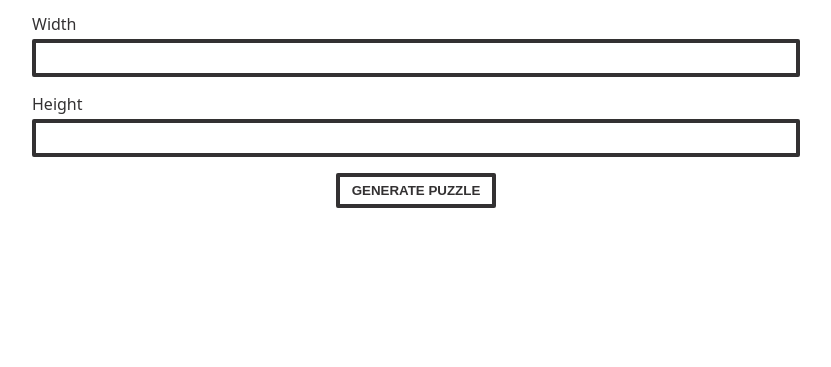
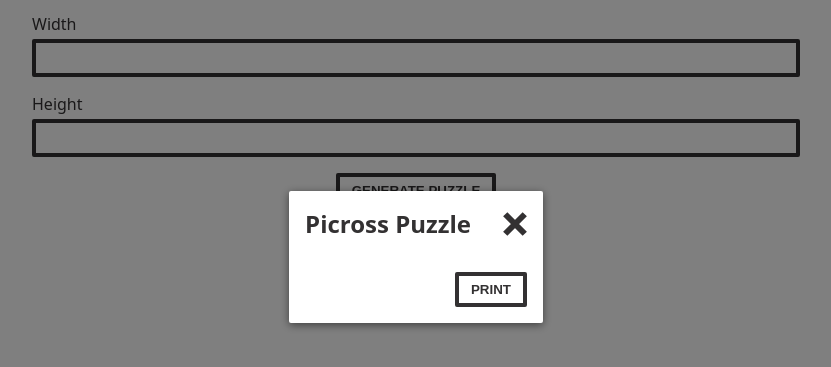
Before and after one commit to InnocentSmasher/picross-creator, a plain HTML site: page index.html in a window 1280 px wide. Shown: the part 143-510 px from the top of the page, without its empty margins (224-1055 px from the left). Drawn offline with Linux system fonts and the light colour scheme.

Commit message:
displaying puzzle clues in modal

```diff
--- a/assets/js/app.js
+++ b/assets/js/app.js
@@ -1,12 +1,8 @@
 /* eslint-disable*/
 
 const grid = document.querySelector('#grid .grid');
-
-// add event listeners to all the squares
-grid.addEventListener('click', function (e) {
-    const square = e.target;
-    square.classList.toggle('fill');
-});
+const modal = document.querySelector('.clue__background');
+const close = modal.querySelector('.close');
 
 // build blank puzzle grid
 document.querySelector('#generate-puzzle').addEventListener('click', function (e) {
@@ -116,7 +112,8 @@ const buildPuzzle = function (size) {
 
     // add grid to ui
     document.querySelector('#clue-grid').append(clue);
-    document.querySelector('#clue-grid').style.display = 'flex';
+    modal.classList.add('open');
+    // document.querySelector('#clue-grid').style.display = 'flex';
 };
 
 // clears blank puzzle grid
@@ -128,7 +125,7 @@ const clearGrid = function () {
 
 // clears puzzle clue grid
 const clearPuzzle = function () {
-    document.querySelector('#clue-grid').style.display = 'none';
+    modal.classList.remove('open');
     document.querySelector('#clue-grid').innerHTML = '';
 }
 
@@ -192,3 +189,17 @@ const calculateClues = function (rowArr, i) {
 
     return html;
 }
+
+// add event listeners to all the squares
+grid.addEventListener('click', function (e) {
+    const square = e.target;
+    square.classList.toggle('fill');
+});
+
+// add event listeners to the modal
+modal.addEventListener('click', function (e) {
+
+})
+
+// close modal
+close.addEventListener('click', clearPuzzle);
--- a/assets/scss/main.scss
+++ b/assets/scss/main.scss
@@ -2,3 +2,4 @@
 @import 'partials/global';
 @import 'partials/intro';
 @import 'partials/grid';
+@import 'partials/modal';
--- a/assets/scss/partials/_global.scss
+++ b/assets/scss/partials/_global.scss
@@ -21,13 +21,18 @@ h1 {
     margin-bottom: .5rem;
     font-size: 1.5rem;
 }
+h2 {
+    margin-top: 0;
+    margin-bottom: .5rem;
+    font-size: 1.5rem;
+}
 p {
     margin-top: 0;
     margin-bottom: 1rem;
     font-size: 1rem;
     line-height: 1.4;
 }
-button {
+button:not(.close) {
     border: .25rem solid $primary;
     border-radius: .125rem;
     background-color: $white;
@@ -42,3 +47,35 @@ button {
         outline: none;
     }
 }
+
+button.close {box-sizing:content-box;
+    border: none;
+    border-radius: 0;
+    background-color: transparent;
+    color: $primary;
+    padding: 0;
+    font-size: 3rem;
+    line-height: .6;
+    transition: transform .2s;
+    height: 1.5rem;
+    width: 1.5rem;
+    display: flex;
+    justify-content: center;
+    align-items: center;
+
+    svg {
+        width: 100%;
+
+        path {
+            stroke: $primary;
+            fill: transparent;
+            stroke-width: 8;
+        }
+    }
+
+    &:hover,
+    &:focus {
+        transform: rotate(90deg);
+        outline: none;
+    }
+}
--- /dev/null
+++ b/assets/scss/partials/_modal.scss
@@ -0,0 +1,54 @@
+.clue__background {
+    z-index: 9999;
+    position: fixed;
+    top: 0;
+    left: 0;
+    height: 100vh;
+    width: 100vw;
+    background-color: rgba(0,0,0,.5);
+    display: flex;
+    justify-content: center;
+    align-items: center;
+    opacity: 0;
+    pointer-events: none;
+    transition: opacity .5s;
+    padding: 2rem;
+
+    &.open {
+        opacity: 1;
+        pointer-events: all;
+    }
+}
+
+.clue__modal {
+    position: relative;
+    background-color: #fff;
+    border-radius: .125rem;
+    padding: 1rem;
+    box-shadow: 0 2px 8px rgba(0,0,0,.5);
+
+    display: grid;
+    grid-template-areas: 'title close' 'puzzle puzzle' 'print print';
+    grid-template-columns: 1fr auto;
+    grid-gap: 1rem 2rem;
+
+    button.close {
+        grid-area: close;
+        align-self: center;
+    }
+
+    h2 {
+        grid-area: title;
+        margin-bottom: 0;
+    }
+
+    .clue-grid {
+        grid-area: puzzle;
+    }
+
+    .print {
+        grid-area: print;
+        display: flex;
+        justify-content: flex-end;
+    }
+}
--- a/index.html
+++ b/index.html
@@ -31,7 +31,22 @@
     <button id="generate-clues">Generate Clues</button>
 </section>
 
-<section id="clue-grid" class="clue-grid" style="display: none;"></section>
+<div class="clue__background open">
+    <div class="clue__modal">
+        <button class="close" aria-label="Close">
+            <svg viewbox="0 0 32 32">
+                <path d="M 3,3 L 29,29 M 29,3 L 3,29" />
+            </svg>
+        </button>
+        <h2>Picross Puzzle</h2>
+        <div id="clue-grid" class="clue-grid"></div>
+        <div class="print">
+            <button id="print-puzzle">Print</button>
+        </div>
+    </div>
+</div>
+<!--<div class="clue__modal"></div>-->
+<!--<section id="clue-grid" class="clue-grid" style="display: none;"></section>-->
 
 <script src="assets/js/app.js"></script>
 </body>
```
Also changed, not shown: assets/js/app-min.js (+1 -1 lines), assets/scss/main.css.
